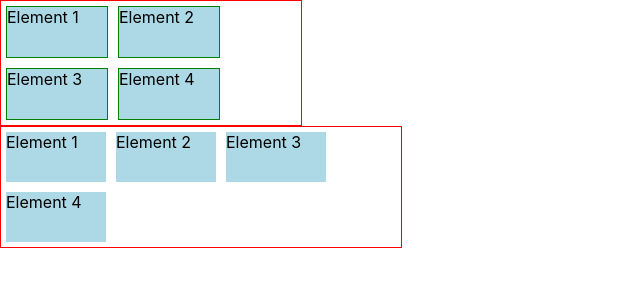
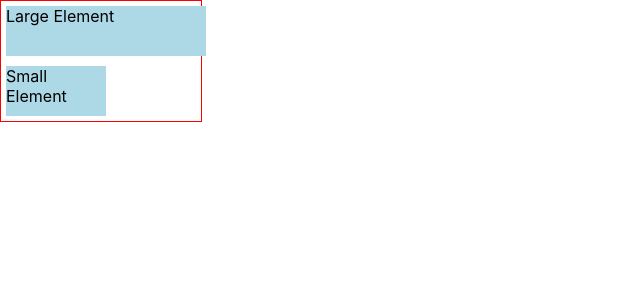
Before and after one commit to toanlehcm/demo_reactjs, a React (Create React App) app: page / in a window 1280 px wide. Shown: the top 300 px of the page, without its empty margins (0-640 px from the left). Built offline with nearby package versions, Linux system fonts and the light colour scheme.

Commit message:
- Inline-block:  Inconsistent size.

```diff
--- a/src/DemoHTML/InlineBlock.css
+++ b/src/DemoHTML/InlineBlock.css
@@ -1,6 +1,8 @@
+/* The container is not large enough to hold all the elements */
 .container-not-enough-space {
-  width: 300px; /* The container is not large enough to hold all the elements */
+  width: 300px;
   border: 1px solid red;
+  display: none;
 }
 
 .container-not-enough-space .inline-block-element {
@@ -12,9 +14,11 @@
   border: 1px solid green;
 }
 
+/* The container is large enough to hold all the elements */
 .container-white-space {
-  width: 400px; /* The container is large enough to hold all the elements */
+  width: 400px;
   border: 1px solid red;
+  display: none;
 }
 
 .container-white-space .inline-block-element {
@@ -24,3 +28,24 @@
   background-color: lightblue;
   margin: 5px;
 }
+
+/* The container is large enough to hold both elements. */
+.container-inconsistent-size {
+  width: 200px;
+  border: 1px solid red;
+}
+
+.container-inconsistent-size .inline-block-element {
+  display: inline-block;
+  height: 50px;
+  background-color: lightblue;
+  margin: 5px;
+}
+
+.container-inconsistent-size .large {
+  width: 200px; /* large element. */
+}
+
+.container-inconsistent-size .small {
+  width: 100px; /* small element. */
+}
--- a/src/DemoHTML/InlineBlock.jsx
+++ b/src/DemoHTML/InlineBlock.jsx
@@ -4,19 +4,25 @@ export default function InlineBlock() {
   return (
     <>
       {/*------ 1. Not enough space in the container. ------*/}
-      <div class="container-not-enough-space">
-        <div class="inline-block-element">Element 1</div>
-        <div class="inline-block-element">Element 2</div>
-        <div class="inline-block-element">Element 3</div>
-        <div class="inline-block-element">Element 4</div>
+      <div className="container-not-enough-space">
+        <div className="inline-block-element">Element 1</div>
+        <div className="inline-block-element">Element 2</div>
+        <div className="inline-block-element">Element 3</div>
+        <div className="inline-block-element">Element 4</div>
       </div>
 
       {/*------ 2. White space in HTML code. ------*/}
-      <div class="container-white-space">
-        <div class="inline-block-element">Element 1</div>
-        <div class="inline-block-element">Element 2</div>
-        <div class="inline-block-element">Element 3</div>
-        <div class="inline-block-element">Element 4</div>
+      <div className="container-white-space">
+        <div className="inline-block-element">Element 1</div>
+        <div className="inline-block-element">Element 2</div>
+        <div className="inline-block-element">Element 3</div>
+        <div className="inline-block-element">Element 4</div>
+      </div>
+
+      {/*------ 3. Inconsistent size ------*/}
+      <div class="container-inconsistent-size">
+        <div class="inline-block-element large">Large Element</div>
+        <div class="inline-block-element small">Small Element</div>
       </div>
     </>
   );
```
